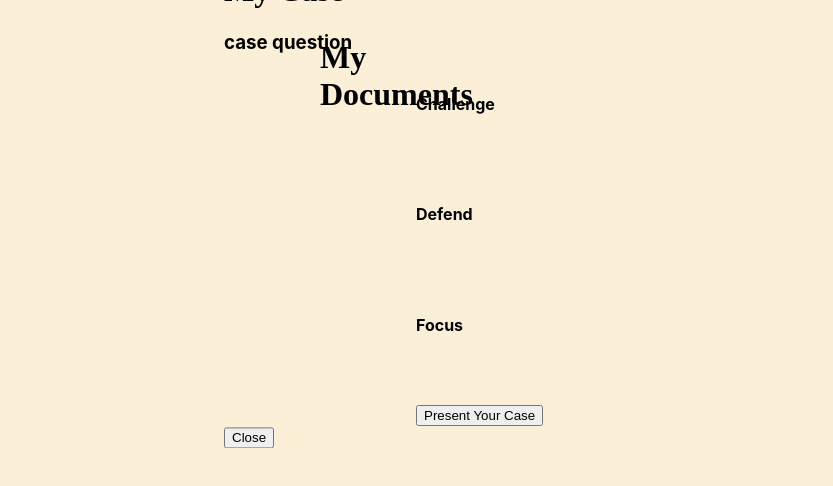
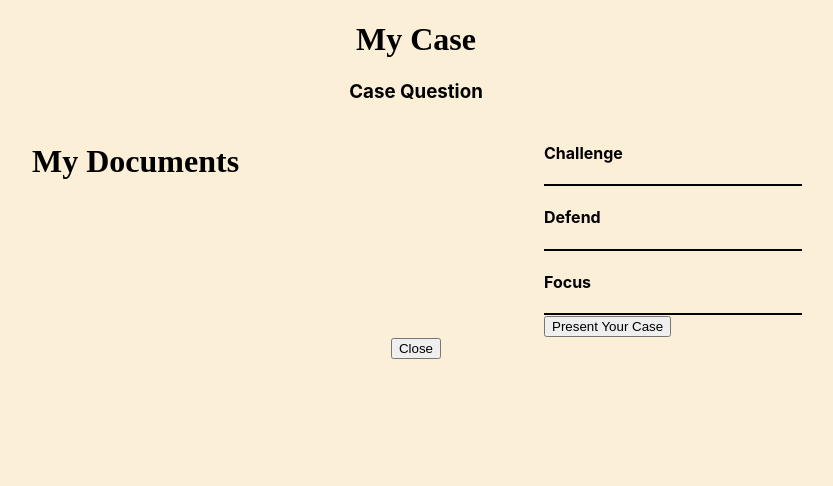
Before and after one commit to ivo-de-v/evenir-case-files, a React (Create React App) app in the folder src/serious-historical-game/: page /mycase in a window 1280 px wide. Shown: the top 486 px of the page, without its empty margins (224-1057 px from the left). Built offline with nearby package versions, Linux system fonts and the light colour scheme; a web font is replaced by a local one.

Commit message:
style mycase page (ish)

```diff
--- a/src/serious-historical-game/src/App.css
+++ b/src/serious-historical-game/src/App.css
@@ -32,26 +32,10 @@
   display: none;
 }
 
-.mydocuments-mycase {
-  top: 50%;
-  float: left;
-  width: 50%;
-}
-
-.headings-mycase {
-  float: right;
-  width: 50%;
-  overflow: auto;
-}
-
-.closebutton-mycase {
-  clear: both;
-}
-
 .mycase-heading-box {
-  height: 3rem;
-  width: 24rem;
-  margin: auto;
+  min-width: 100%;
+  min-height: 100%;
+  border: 1px black solid;
 }
 
 h1 {
@@ -77,7 +61,6 @@ a {
   -moz-transform: translateX(-50%) translateY(-50%);
   -webkit-transform: translateX(-50%) translateY(-50%);
   transform: translateX(-50%) translateY(-50%);
-  /*font-size: 2.5vw;*/
 }
 body {
   background-color: #fbefd8;
@@ -141,3 +124,31 @@ body {
 .footer-link-text-case {
   top: 139%;
 }
+
+.case-grid {
+  display: grid;
+  grid-template-columns: 1fr 1fr 1fr 1fr 1fr;
+  grid-template-rows: auto;
+  grid-template-areas:
+    ". . title . . "
+    ". documents .  headings . "
+    ". . closebutton . .";
+}
+
+.case-title {
+  grid-area: title;
+  text-align: center;
+}
+
+.case-documents {
+  grid-area: documents;
+}
+
+.case-headings {
+  grid-area: headings;
+}
+
+.case-closebutton {
+  grid-area: closebutton;
+  text-align: center;
+}
--- a/src/serious-historical-game/src/components/MyCase.jsx
+++ b/src/serious-historical-game/src/components/MyCase.jsx
@@ -40,18 +40,21 @@ const MyCase = () => {
   };
 
   return (
-    <div className="centred">
-      <h1>My Case</h1>
-      <h3>case question</h3>
-      <div className="mydocuments-mycase">
-        <MyDocuments></MyDocuments>
+    <div className="case-grid">
+      <div className="case-title">
+        <h1>My Case</h1>
+        <h3>Case Question</h3>
       </div>
-      <div className="headings-mycase">
+
+      <div className="case-documents">
+        <MyDocuments />
+      </div>
+      <div className="case-headings">
         {headings.map((heading, i) => renderHeading(heading, i))}
         <PresentButton headings={headings}></PresentButton>
       </div>
 
-      <div className="closebutton-mycase">
+      <div className="case-closebutton">
         <CloseButton></CloseButton>
       </div>
     </div>
--- a/src/serious-historical-game/src/components/MyDocuments.jsx
+++ b/src/serious-historical-game/src/components/MyDocuments.jsx
@@ -14,7 +14,8 @@ class MyDocuments extends Component {
 
   render() {
     return (
-      <div className="centred">
+      //<div className="centred">
+      <div>
         <h1>My Documents</h1>
         <div>
           {this.state.documents.map((document) => (
```
Also changed, not shown: 1 other file (tests, documents, lock files or other folders).
